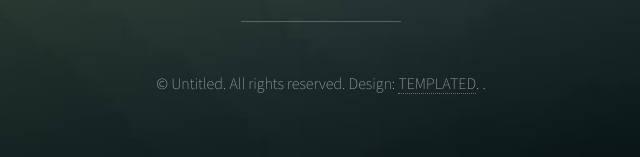
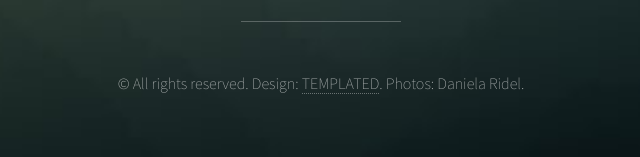
Before and after one commit to danielaridel/gallery, a plain HTML site: page index.html in a window 1280 px wide. Shown: the part 5110-5267 px from the top of the page, 319-959 px from the left. Drawn offline with Linux system fonts and the light colour scheme.

Commit message:
Update index.html

```diff
--- a/index.html
+++ b/index.html
@@ -270,7 +270,7 @@
 
 				<!-- Footer -->
 					<footer id="footer">
-						<p>&copy; Untitled. All rights reserved. Design: <a href="http://templated.co">TEMPLATED</a>. <!--Demo Images: <a href="http://unsplash.com">Unsplash</a>-->.</p>
+						<p>&copy; All rights reserved. Design: <a href="http://templated.co">TEMPLATED</a>. Photos: Daniela Ridel.</p>
 					</footer>
 
 			</div>
```
